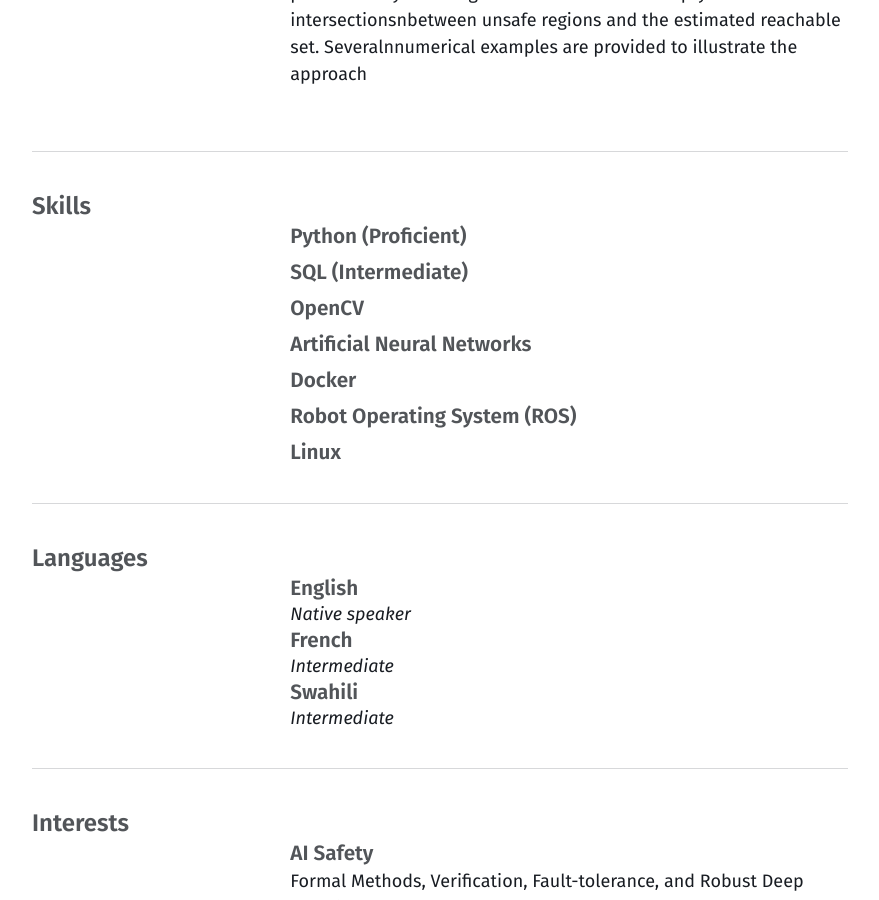
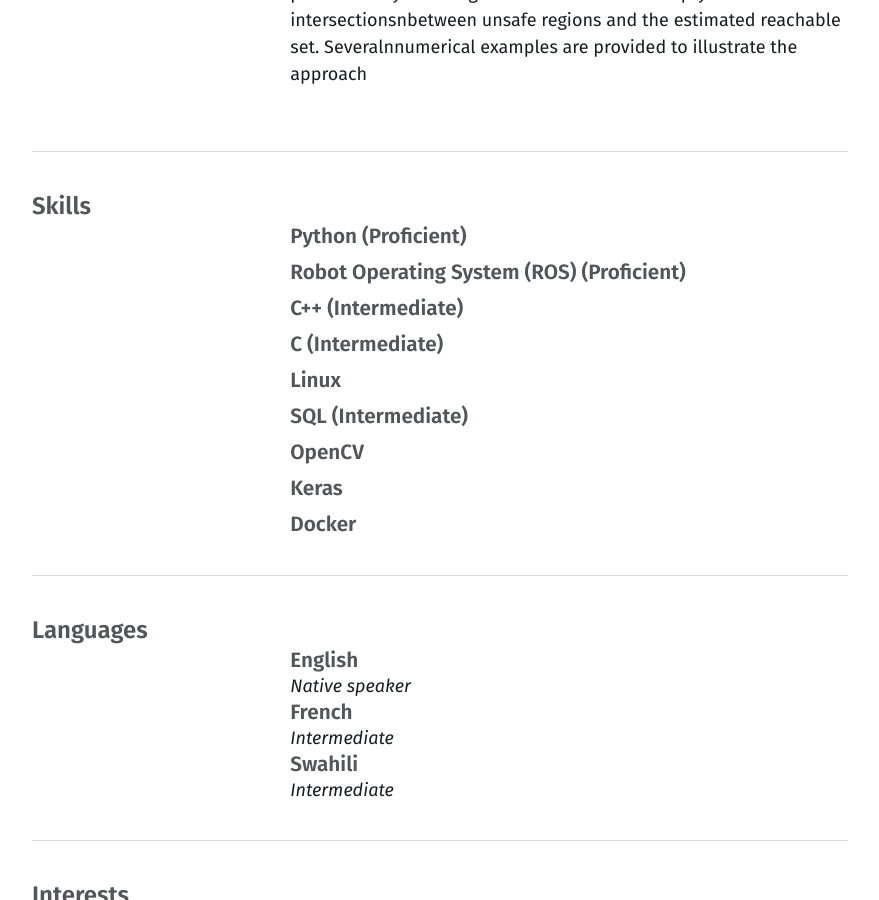
Before and after one commit to pmusau17/pmusau17.github.io, a Jekyll site: the page built from cv.md, in a window 1280 px wide and 900 px high, scrolled down 12116 px. Shown: the whole window, without its empty margins (40-919 px from the left). Built offline with Jekyll 4.4.1, drawn with Linux system fonts in a browser that asks for light colours.

Commit message:
IROS projects

```diff
--- a/_data/cv.json
+++ b/_data/cv.json
@@ -217,6 +217,18 @@
           "name": "Python (Proficient)"
       },
       {
+        "name": "Robot Operating System (ROS) (Proficient)"
+      },
+      {
+        "name": "C++ (Intermediate)"
+      },
+      {
+        "name": "C (Intermediate)"
+      },
+      {
+        "name": "Linux"
+      },
+      {
           "name": "SQL (Intermediate)"
       },
 
@@ -224,17 +236,13 @@
           "name": "OpenCV"
       },
       {
-          "name": "Artificial Neural Networks"
+          "name": "Keras"
       },
       {
           "name": "Docker"
-      },
-      {
-          "name": "Robot Operating System (ROS)"
-      },
-      {
-          "name": "Linux"
       }
+
+
   ],
   "languages": [
       {
```
